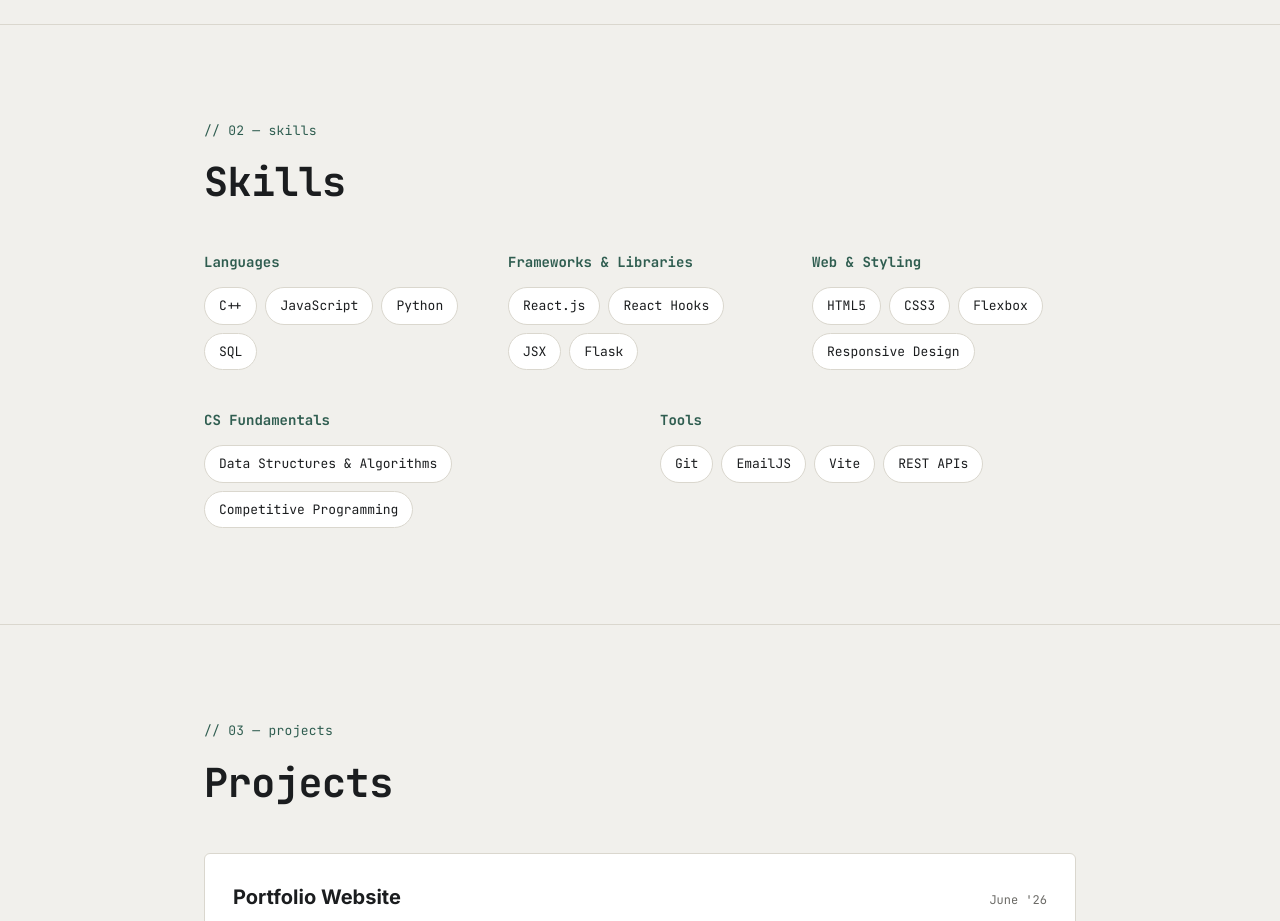
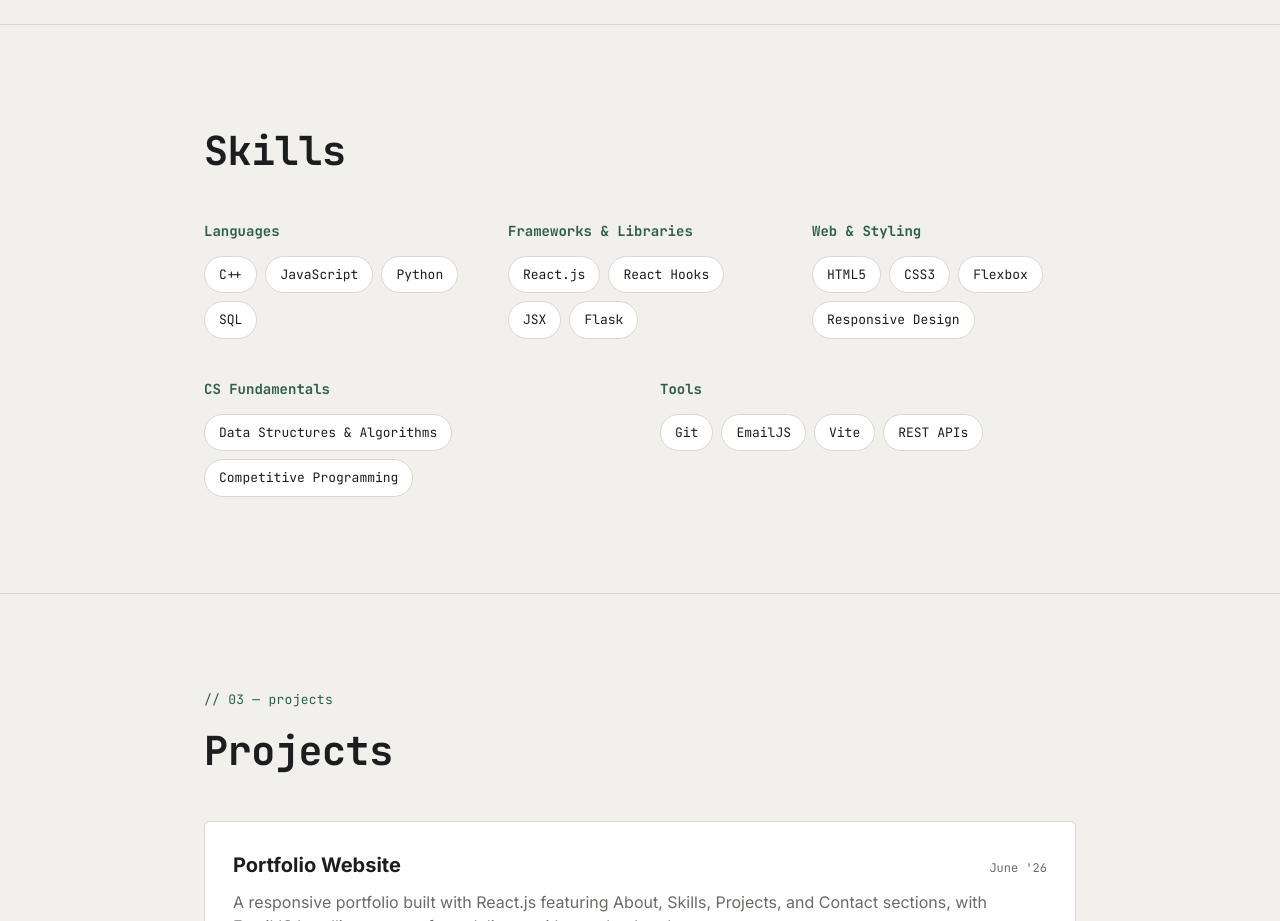
Before and after one commit to aishwaryasingh220607-maker/portfolio-react, a React (Vite) app: page / in a window 1280 px wide. Shown: the part 880-1801 px from the top of the page. Built offline with nearby package versions, Linux system fonts and the light colour scheme.

Commit message:
Updated portfolio features

```diff
--- a/src/components/Skills.jsx
+++ b/src/components/Skills.jsx
@@ -10,7 +10,8 @@ export default function Skills() {
   return (
     <section id="skills">
       <div className="wrap">
-        <p className="section-label">// 02 — skills</p>
+        {/*<p className="section-label">// 02 — skills</p>*/}
+
         <h2 className="section-title">Skills</h2>
 
         <div className="skills-grid">
```
